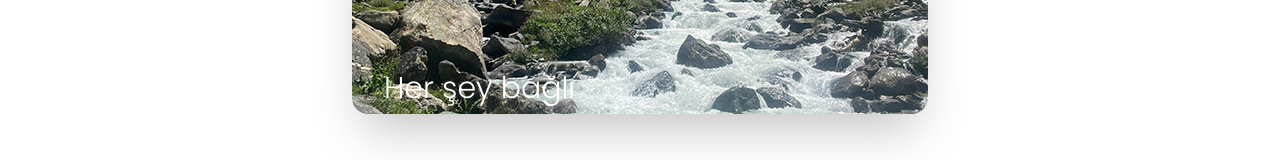
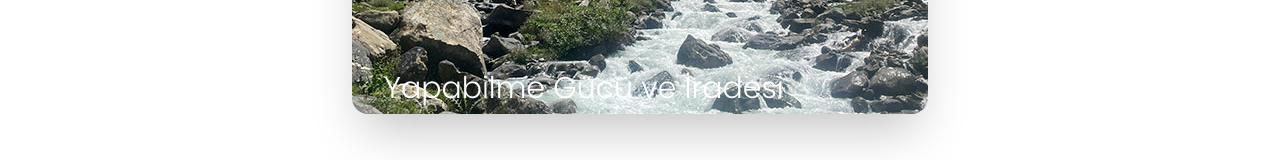
Before and after one commit to rcteenx/reyhancetin_org_tr, a Next.js app: page /yol/bilinc in a window 1280 px wide. Shown: the part 238-398 px from the top of the page. Built offline with nearby package versions, Linux system fonts and the light colour scheme.

Commit message:
changed h2b title

```diff
--- a/app/(static)/yol/bilinc/page.jsx
+++ b/app/(static)/yol/bilinc/page.jsx
@@ -9,7 +9,7 @@ export default function StaticPage() {
   return (
     <>
       <HeaderTitle>Bilinç Yolu</HeaderTitle>
-      <HeaderImage bgImage="yMerhaba">Her şey bağlı</HeaderImage>
+      <HeaderImage bgImage="yMerhaba">Yapabilme Gücü ve İradesi</HeaderImage>
       <PageContent h2Title="Hazırlanıyor...">
         <div className="text-left">
           <p>.</p>
--- a/content/data/index.js
+++ b/content/data/index.js
@@ -1,6 +1,6 @@
 export const contHero = {
   h2a: "Reyhan Çetin ve Arkadaşları",
-  h2b: "Ezoterik Felsefe Araştırma ve Uygulama Yolculuğu",
+  h2b: "Ezoterik Felsefe Araştırma ve Uygulama Arkadaş Topluluğu",
   h1a: "YENİDEN TOPLANIYOR!",
   h1b: "Hazır mısınız?",
   desc: "Bilinç ve farkındalık konulu sohbet, meditasyon ve grup çalışmalarımızla içsel yolculuğumuz tekrar çevrim içi.",
```
